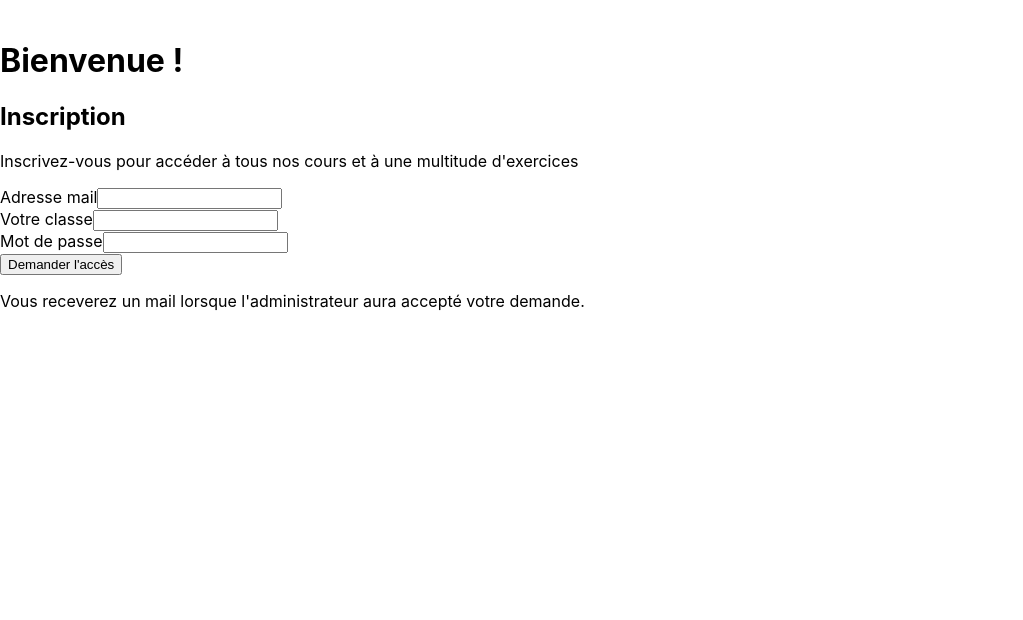
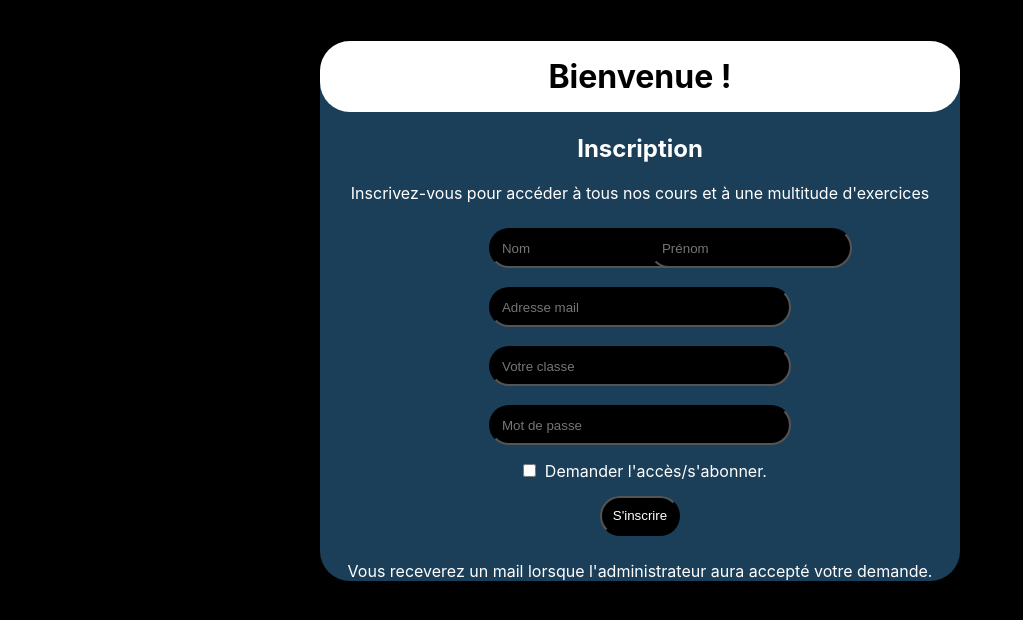
Before and after one commit to Hajarelkasmi/SAE_WEB_COMPTA, a React (Create React App) app: page /inscription in a window 1280 px wide. Shown: the top 620 px of the page, without its empty margins (0-1023 px from the left). Built offline with nearby package versions, Linux system fonts and the light colour scheme.

Commit message:
Changement du css et ajout de nouveaux champs pour le formulaire

```diff
--- a/src/pages/register.css
+++ b/src/pages/register.css
@@ -17,3 +17,39 @@ body {
   padding: 0.5em;
   border-radius: 30px;
 }
+
+.register-form {
+  display: flex;
+  flex-wrap: wrap;
+}
+
+label {
+  flex-basis: 50%;
+  flex-grow: 0;
+  margin: auto;
+}
+
+input {
+  flex-basis: 100%;
+  flex-grow: 1;
+  margin: 0.7em;
+  background-color: black;
+  color : white;
+  padding: 0.8em;
+  border-radius: 30px;
+  border-color: black;
+}
+
+.name-block {
+  display: flex;
+  flex-wrap: nowrap;
+}
+
+.name-block, .register-form {
+  width: 50%;
+  margin: auto;
+}
+
+form {
+  margin: auto;
+}
--- a/src/pages/register.js
+++ b/src/pages/register.js
@@ -1,4 +1,5 @@
 import React from "react";
+import './register.css'
 
 function register() {
     return (
@@ -9,19 +10,33 @@ function register() {
                 <h2>Inscription</h2>
                 <p>Inscrivez-vous pour accéder à tous nos cours et à une multitude d'exercices</p>
                 <form>
-                    <div class="register-form">
-                        <label for="email">Adresse mail</label>
-                        <input type="email" name="email" id="email" required />
+                    <div class="name-block">
+                        <div class="register-form">
+                            {/* <label for="nom">Nom</label> */}
+                            <input type="text" name="nom" id="nom" placeholder="Nom" required />
+                        </div>
+                        <div class="register-form">
+                            {/* <label for="prenom">Prénom</label> */}
+                            <input type="text" name="prenom" id="prenom" placeholder="Prénom" required />
+                        </div>
                     </div>
                     <div class="register-form">
-                        <label for="classe">Votre classe</label>
-                        <input type="text" name="classe" id="classe" required />
+                        {/* <label for="email">Adresse mail</label> */}
+                        <input type="email" name="email" id="email" placeholder="Adresse mail" required />
                     </div>
                     <div class="register-form">
-                        <label for="password">Mot de passe</label>
-                        <input type="password" name="password" id="password" required />
+                        {/* <label for="classe">Votre classe</label> */}
+                        <input type="text" name="classe" id="classe" placeholder="Votre classe" required />
                     </div>
-                    <input type="submit" value="Demander l'accès" />
+                    <div class="register-form">
+                        {/* <label for="password">Mot de passe</label> */}
+                        <input type="password" name="password" id="password" placeholder="Mot de passe" required />
+                    </div>
+                    <div>
+                        <input type="checkbox" name="access" id="access" />
+                        <label for="access">Demander l'accès/s'abonner.</label>
+                    </div>
+                    <input type="submit" value="S'inscrire" />
                 </form>
                 <p>Vous receverez un mail lorsque l'administrateur aura accepté votre demande.</p>
             </div>
@@ -30,3 +45,6 @@ function register() {
 }
 
 export default register;
+
+// nom prénom à rajouter
+// case à cocher "demander l'accès"
```
